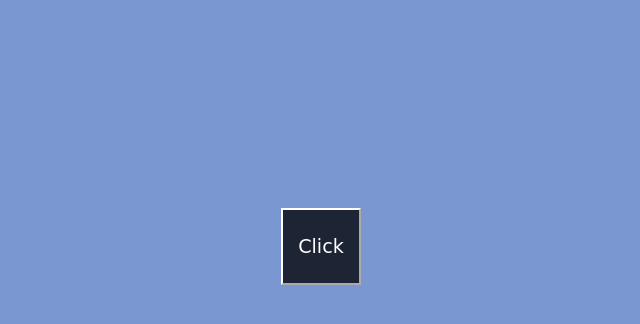
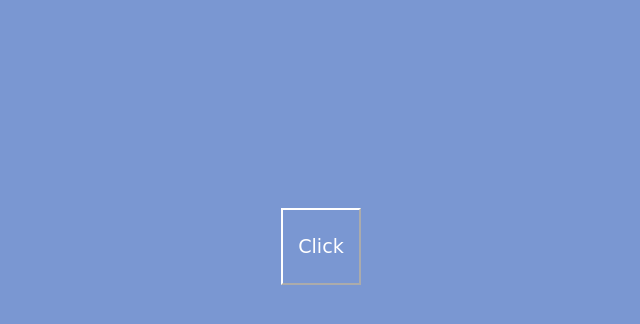
Before and after one commit to EzeMoreira/DOM.JS, a plain HTML site: page modificar-contenido-del-DOM/atributos-html-de-elementos/index.html in a window 1280 px wide. In both pictures the pointer is over the button "Click". Shown: the whole page, without its empty margins (319-959 px from the left). Drawn offline with Linux system fonts and the light colour scheme.

Commit message:
button hover creado

```diff
--- a/modificar-contenido-del-DOM/atributos-html-de-elementos/estilo.css
+++ b/modificar-contenido-del-DOM/atributos-html-de-elementos/estilo.css
@@ -11,6 +11,11 @@ button{
     border-color: white;
     color: white;
 }
+
+button:hover{
+    background: transparent;
+}
+
 div{
     text-align: center;
     justify-content: center;
```
